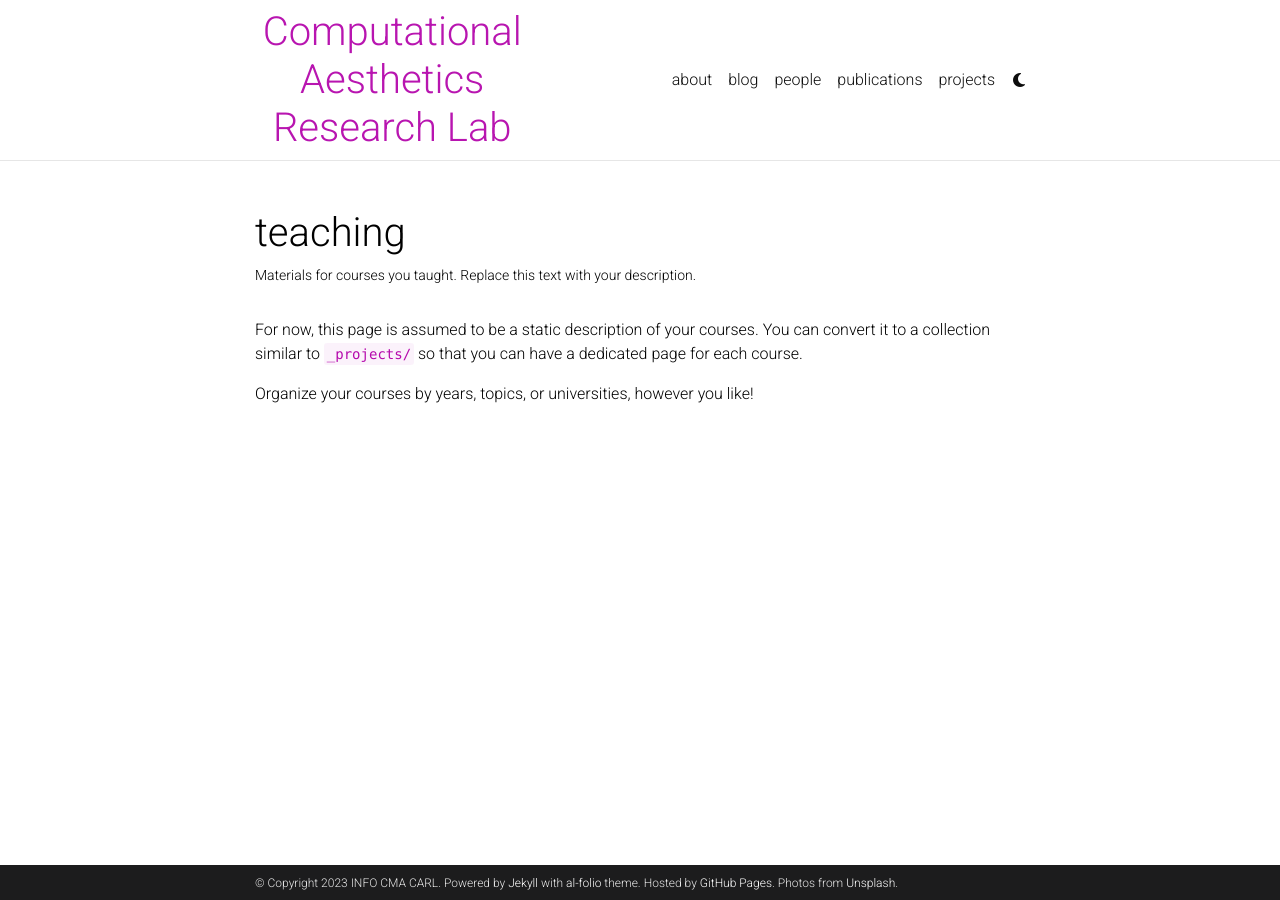
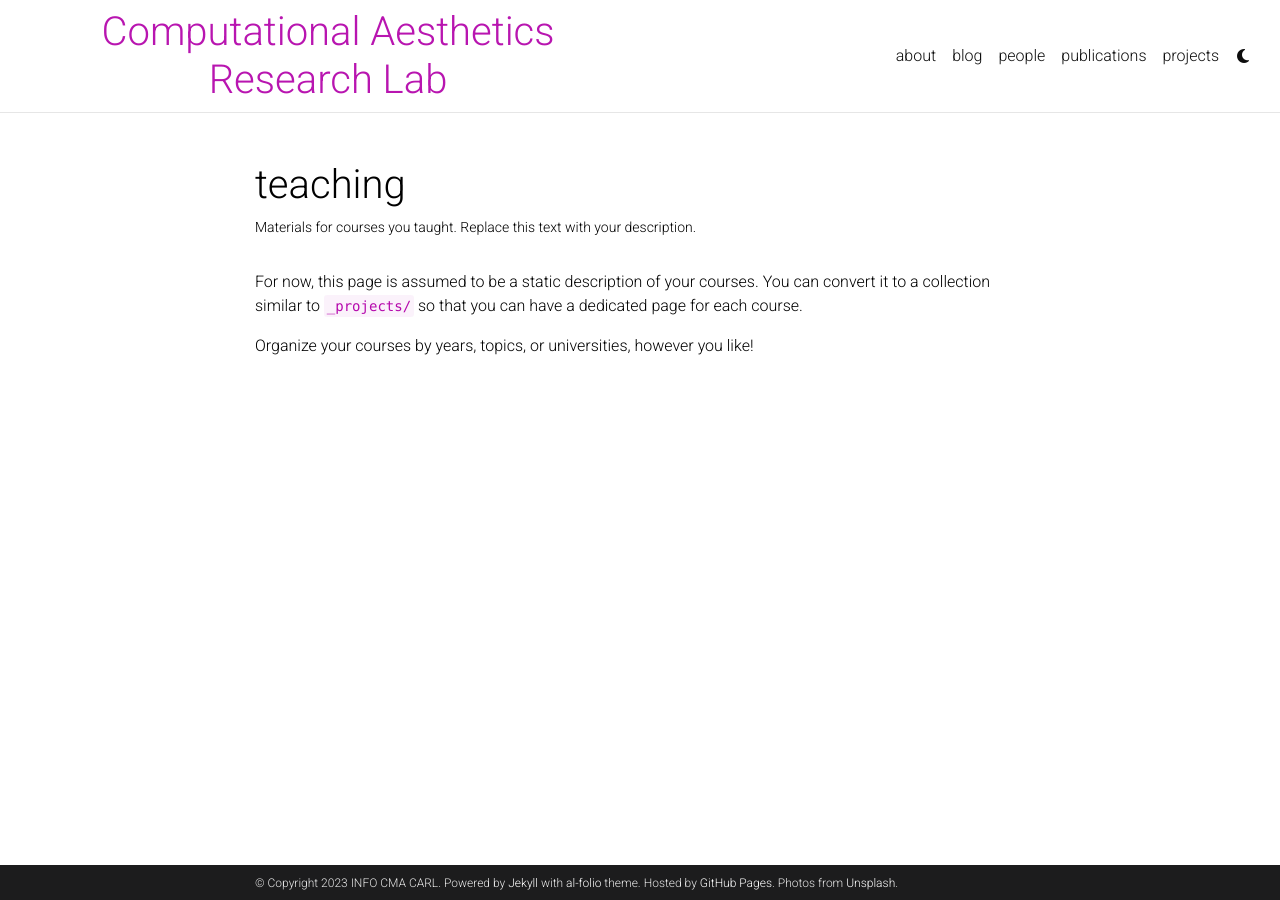
Before and after one commit to 0x23333/0x23333.github.io, a Jekyll site: the page built from _pages/teaching.md, in a window 1280 px wide. Built offline with Jekyll 4.4.1, drawn with Linux system fonts in a browser that asks for light colours; comment, search, counter and statistics services are not loaded; a style sheet for code colours, icons or effects is not loaded.

Commit message:
modify about

```diff
--- a/_includes/header.html
+++ b/_includes/header.html
@@ -5,7 +5,8 @@
       <nav id="navbar" class="navbar navbar-light navbar-expand-sm {% if site.navbar_fixed %}fixed-top{% else %}sticky-top{% endif %}">
         <div class="container">
           <h1 class="top-text">Computational Aesthetics Research Lab</h1>
-
+        </div>
+        <div class="container">
           <!-- Navbar Toggle -->
           <button class="navbar-toggler collapsed ml-auto" type="button" data-toggle="collapse" data-target="#navbarNav" aria-controls="navbarNav" aria-expanded="false" aria-label="Toggle navigation">
             <span class="sr-only">Toggle navigation</span>
--- a/_sass/_base.scss
+++ b/_sass/_base.scss
@@ -196,7 +196,7 @@
   // color: inherit;
   padding: 0 1%; /* 设置间距 */
   margin: 0; /* 取消h1默认的上下边距 */
-  color: var(--global-theme-color);
+  color: #B509AC;
 }
 
 .content-row .image {
@@ -212,7 +212,7 @@
   // color: inherit;
   padding: 0 1%; /* 设置间距 */
   margin: 0; /* 取消h1默认的上下边距 */
-  color: var(--global-theme-color);
+  color: #B509AC;
   text-align: center;
 }
 
```
